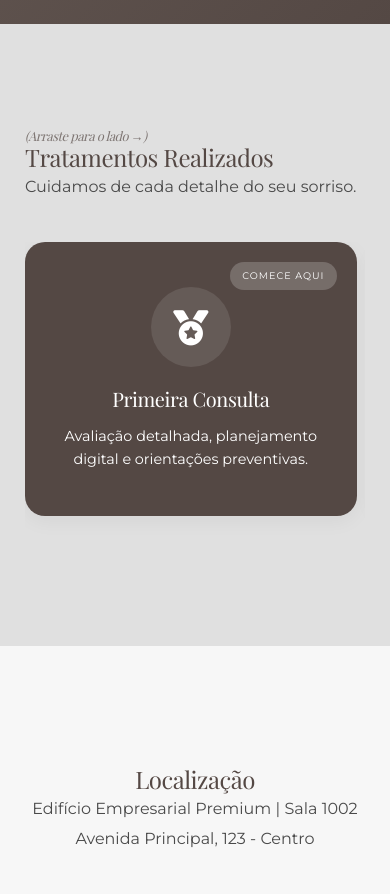
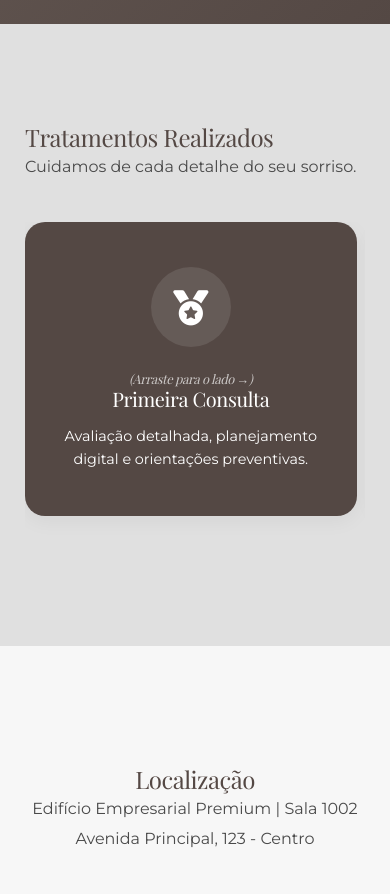
Before and after one commit to AlessandroSilva13/Site-pelo-Gemini, a plain HTML site: page index.html in a window 390 px wide. Shown: the part 2760-3654 px from the top of the page. Drawn offline with nearby package versions, Linux system fonts and the light colour scheme; a web font is replaced by a local one.

Commit message:
Add files via upload

```diff
--- a/index.html
+++ b/index.html
@@ -124,7 +124,6 @@
 
                 <div class="cards-grid-completo">
                     <a href="https://wa.me/5588993251260?text=Olá, gostaria de agendar uma consulta!" target="_blank" class="card card-destaque-bento" data-aos="fade-up">
-                        <div class="badge-destaque">Comece Aqui</div>
                         <i class="fa-solid fa-medal"></i>
                         <div>
                             <h3>Primeira Consulta</h3>
--- a/style.css
+++ b/style.css
@@ -358,7 +358,7 @@ footer { background: var(--taupe-dark); color: #EFEFEF; padding: 80px 0; text-al
     .card-destaque-bento { grid-column: auto; }
     .card-destaque-bento i { margin-bottom: 20px; }
 
-    .coluna-grid-conteudo h2:before {
+    .coluna-grid-conteudo h3:before {
         content: ' (Arraste para o lado →)'; font-size: 0.8rem; font-weight: 300; opacity: 0.7;
         display: block; margin-top: 5px; font-style: italic;
     }
```
